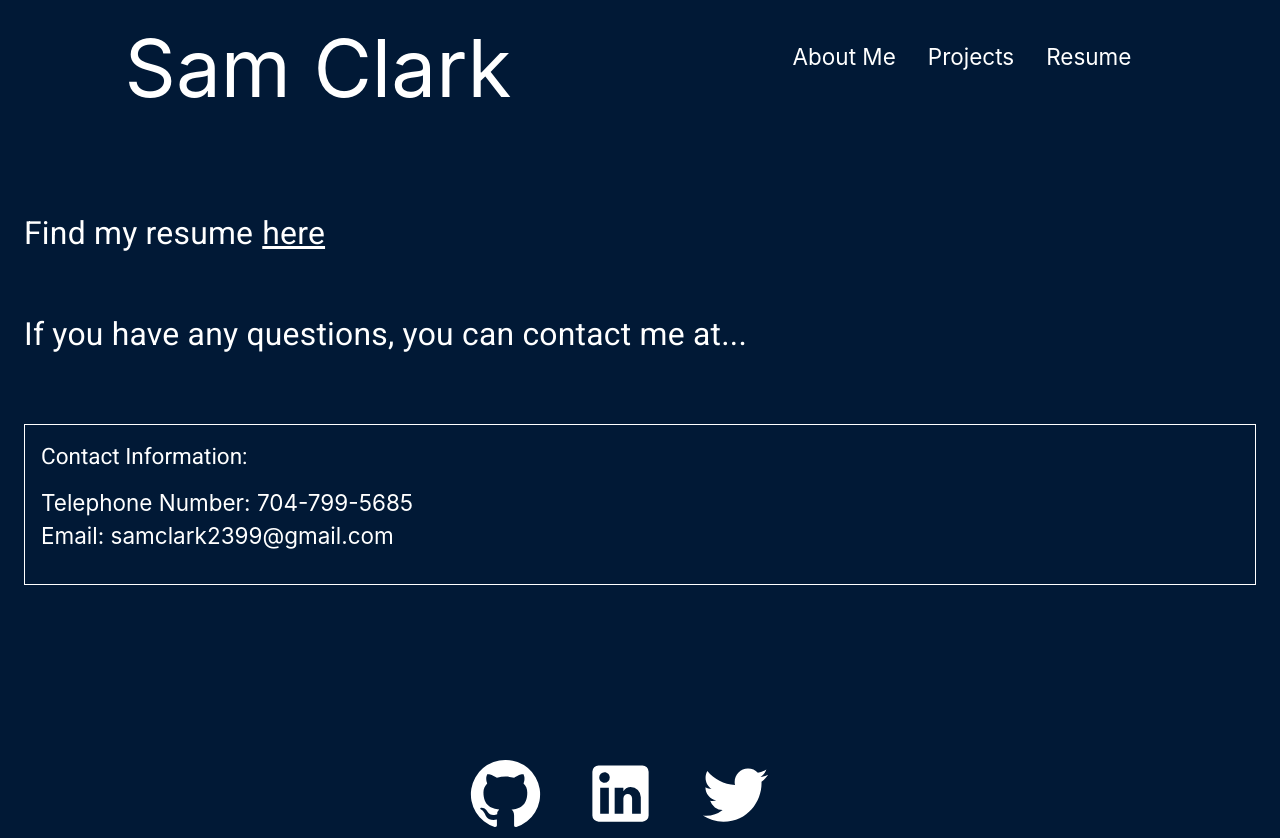
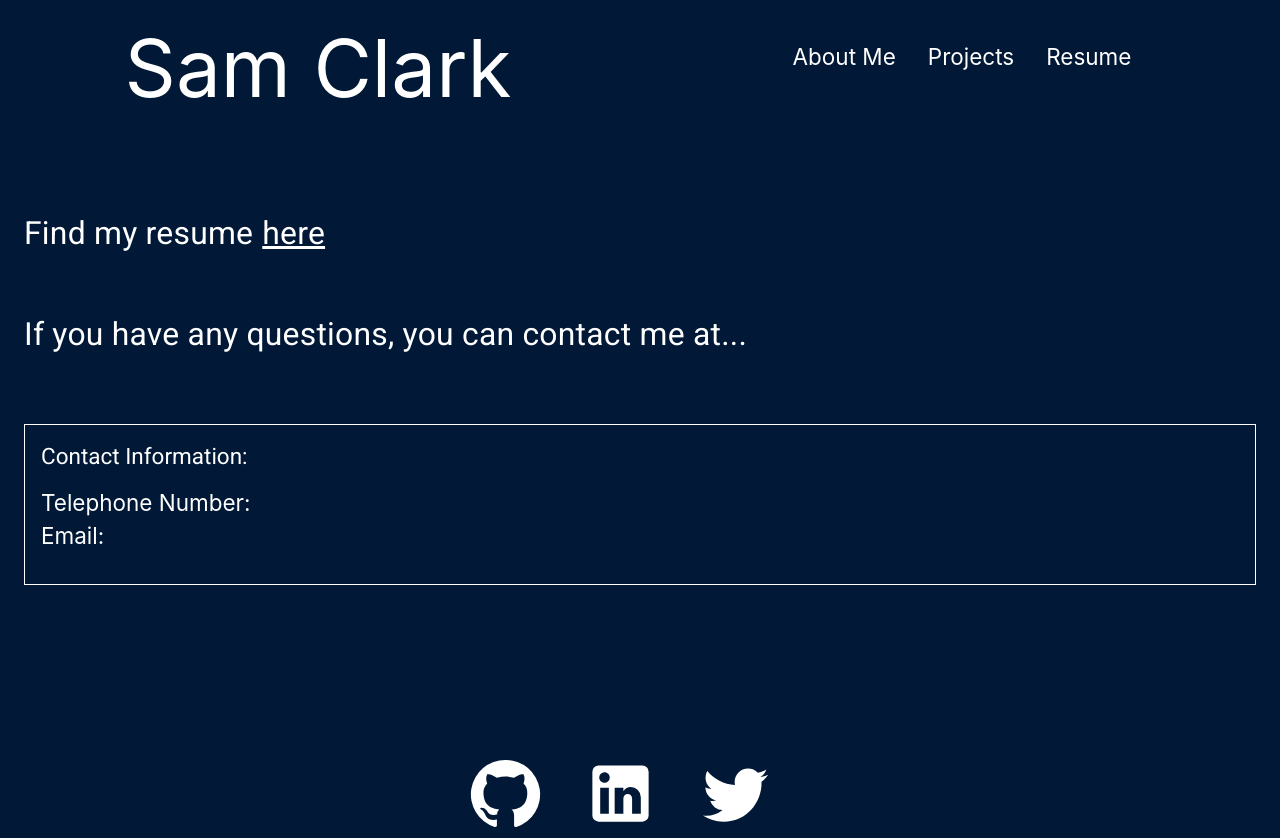
Before and after one commit to Sam-Clark1/sam-clark-portfolio, a React (Create React App) app: page /sam-clark-portfolio/resume in a window 1280 px wide. Built offline with nearby package versions, Linux system fonts and the light colour scheme.

Commit message:
Update Resume.js

```diff
--- a/src/components/Resume.js
+++ b/src/components/Resume.js
@@ -21,10 +21,10 @@ export default function Resume() {
                         <Typography variant="h5" gutterBottom component="div">Contact Information:</Typography>
                         <ul>
                             <li>
-                                Telephone Number: 704-799-5685
+                                Telephone Number:
                             </li>
                             <li>
-                                Email: samclark2399@gmail.com
+                                Email:
                             </li>
                         </ul>
                     </Box>
```
